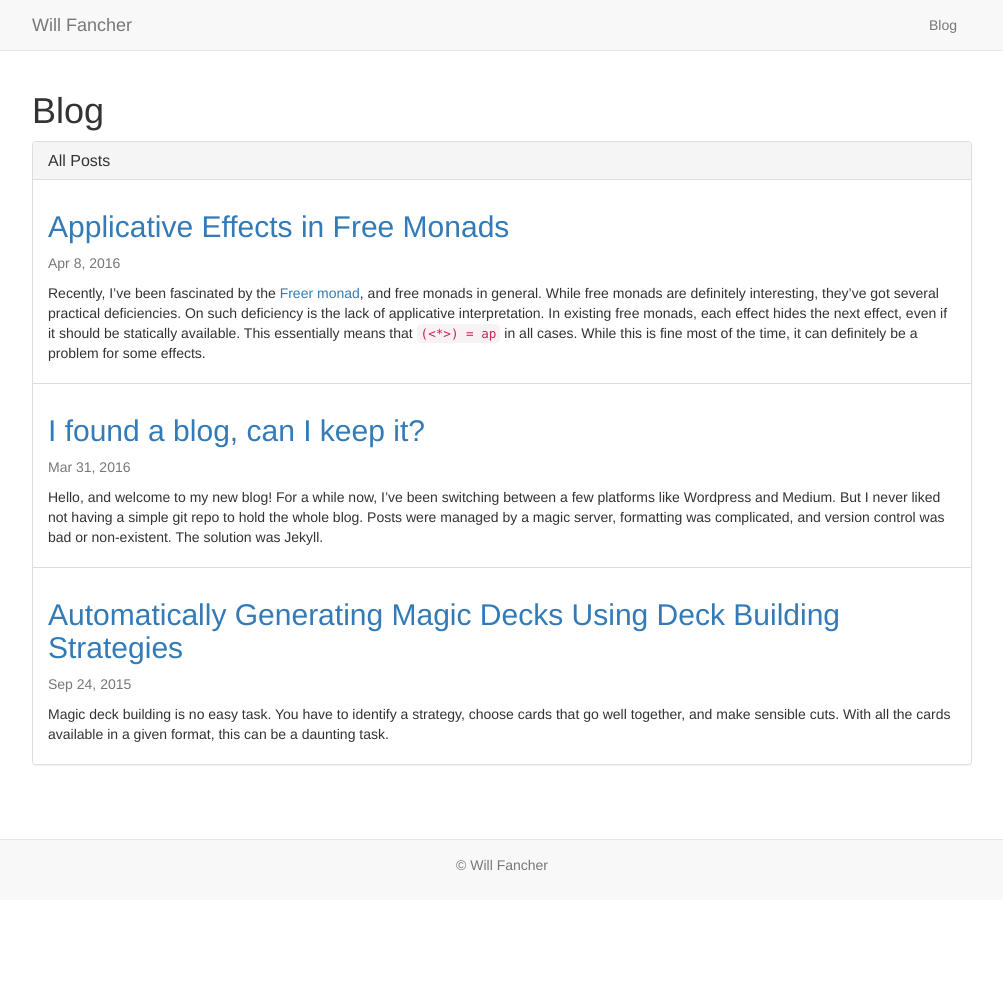
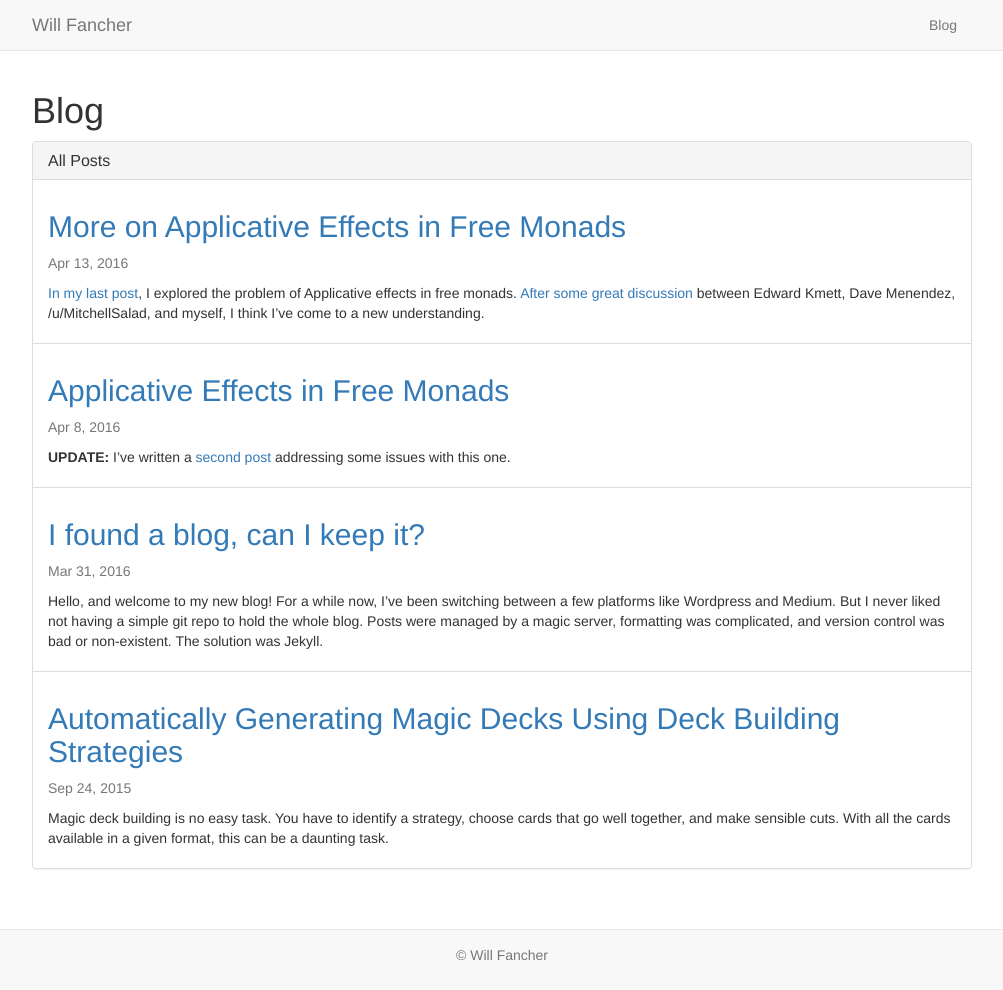
Before and after one commit to ElvishJerricco/elvishjerricco.github.io, a Jekyll site: the page built from blog.html, in a window 1280 px wide. Shown: the whole page, without its empty margins (138-1141 px from the left). Built offline with Jekyll 4.4.1, drawn with Linux system fonts in a browser that asks for light colours; before the commit the page ends 900 px from its top, so only the background shows below that; part of the change alters nothing that is shown.

Commit message:
Post: `More on Applicative Effects in Free Monads`

````diff
--- a/_posts/2016-04-08-applicative-effects-in-free-monads.md
+++ b/_posts/2016-04-08-applicative-effects-in-free-monads.md
@@ -4,6 +4,9 @@ title:  "Applicative Effects in Free Monads"
 date:   2016-04-08
 categories:
 ---
+**UPDATE:** I've written a [second post](http://elvishjerricco.github.io/2016/04/13/more-on-applicative-effects-in-free-monads.html)
+addressing some issues with this one.
+
 Recently, I've been fascinated by the
 [Freer monad](http://okmij.org/ftp/Haskell/extensible/more.pdf),
 and free monads in general.
--- /dev/null
+++ b/_posts/2016-04-13-more-on-aplicative-effects-in-free-monads.md
@@ -0,0 +1,145 @@
+---
+layout: post
+title:  "More on Applicative Effects in Free Monads"
+date:   2016-04-13
+categories:
+---
+[In my last post](http://elvishjerricco.github.io/2016/04/08/applicative-effects-in-free-monads.html),
+I explored the problem of Applicative effects in free monads.
+[After some great discussion](https://www.reddit.com/r/haskell/comments/4e0de9/applicative_effects_in_free_monads/)
+between Edward Kmett, Dave Menendez, /u/MitchellSalad, and myself,
+I think I've come to a new understanding.
+
+The core of the issue is that under my implementation,
+`(<*>)` was purposefully different than `ap`.
+Turns out, it's a law that `(<*>)` must be morally equivalent to `ap`.
+So if the two turn out effectively different, that's illegal.
+
+Dave Menendez gave a good counter example to the original post using `Const`.
+
+```haskell
+instance Monoid m => Applicative (Const m) where
+  pure _ = mempty
+  Const f <*> Const v = Const (f `mappend` v)
+
+liftFree (Const "a") <*>  liftFree (Const "b") = Free (Const "ab")
+liftFree (Const "a") `ap` liftFree (Const "b") = Free (Const "a")
+```
+
+As you can see, `(<*>)` gives a fundamentally different answer than `ap`.
+
+### Cheating on the Ap Test
+
+The truth is, `(<*>)` doesn't have to literally be assigned `ap`.
+`(<*>)` just has to be *morally* equivalent to `ap`.
+In the `Const` example, morally different results were computed.
+But in my original example with Haxl, the results were legal.
+The difference is that with `Const`,
+`(<*>)` is morally different than anything `ap` could ever do.
+It basically shouldn't be legal to interpret `Free (Const m)`.
+
+According to Edward Kmett, it's all up to interpretation!
+The solution is to provide a limited view into `Free`.
+If the interpreter of the free monad agrees to certain laws,
+then interpretation can be guaranteed valid.
+Essentially, we're shifting the burden of proof for `(<*>) = ap`
+to the interpreter.
+
+Let's recall the Applicative-optimized instance of Applicative for Free.
+
+```haskell
+instance Applicative f => Applicative (Free f) where
+  pure = Pure
+  Pure a <*> Pure b = Pure $ a b
+  Pure a <*> Free mb = Free $ fmap a <$> mb
+  Free ma <*> Pure b = Free $ fmap ($ b) <$> ma
+  Free ma <*> Free mb = Free $ fmap (<*>) ma <*> mb -- <- The important line
+```
+
+In that last line, `(<*>)` is used on the `f` Applicative.
+We're basically asking `f` to perform this computation.
+So we know that as long as `f` is being responsible with `(<*>)`,
+we will get a correct applicative computation.
+The question then, is how to use this to make a correct monadic computation?
+
+For a simple example, let's turn to [`retract`](https://hackage.haskell.org/package/free-4.12.4/docs/Control-Monad-Free.html#v:retract).
+This function doesn't actually need any porting to work with this `Free`.
+
+```haskell
+retract :: Monad f => Free f a -> f a
+retract (Pure a) = return a
+retract (Free as) = as >>= retract
+```
+
+If `(<*>) = ap` in `f`, which it has to, then all the work is done for us.
+There's no way to construct a computation that can misuse `(<*>)` and `ap` to
+break `f`'s monad laws.
+
+But what about examples where `f` isn't a monad?
+The simplest way to use these `f`s is with [`foldFree`](https://hackage.haskell.org/package/free-4.12.4/docs/Control-Monad-Free.html#v:foldFree).
+
+```haskell
+foldFree :: (Functor f, Monad m) => (forall x . f x -> m x) -> Free f a -> m a
+foldFree _ (Pure a)  = return a
+foldFree f (Free as) = f as >>= foldFree f
+```
+
+In the conventional `Free`, the first parameter is a natural transformation.
+Given any `f`, create a corresponding `m`,
+and `foldFree` will handle the monadic bits.
+But this interpreter won't work with the Applicative-optimized `Free`.
+Well, it will compile and run just fine.
+It just won't produce law-abiding results.
+Given that `f` is actually an Applicative,
+and `(<*>)` was used in the computation, it's possible that the natural
+transformation doesn't correctly transcribe applicative effects.
+If this is the case, we don't know for sure that the `m`s returned are correct,
+so we don't know that the result is equivalent to using `ap`.
+
+That natural transformation has to be something stronger.
+It has to preserve the meaning of applicative computations between `f` and `m`.
+So it needs to be an applicative homomorphism.
+That is, it needs to be a natural transformation that obeys these laws.
+
+```haskell
+hm :: (Applicative f, Applicative m) => f x -> m x
+hm (pure a) = pure a
+hm (f <*> g) = hm f <*> hm g
+```
+
+In code, the only change we can make is strengthening that `Functor` constraint.
+
+```haskell
+foldFree :: (Applicative f, Monad m) => (forall x . f x -> m x) -> Free f a -> m a
+foldFree _ (Pure a)  = return a
+foldFree f (Free as) = f as >>= foldFree f
+```
+
+We just have to take for granted that the user is supplying
+a natural transformation that obeys those laws.
+If it does,
+then we know that the meanings of applicative computations are being preserved.
+Then, as with `retract`, the rest is properly guaranteed by the monad laws.
+
+### Back to Freer
+
+So what about the `Freer` monad?
+Considering, once again, that we have a [free applicative](https://hackage.haskell.org/package/free-4.12.4/docs/Control-Applicative-Free.html),
+which takes any type of kind `* -> *`,
+we can get the freer monad the same way as before.
+
+```haskell
+type Freer f = Free (Ap f)
+```
+
+Now the interpreter's job is to take `Ap`,
+which is effectively a linked list of `f`s,
+and use those `f`s to make an applicative homomorphism.
+Now, we have a freer monad that turns any `* -> *` into a monad,
+and allows the interpreter to optimize applicative effects.
+
+It's still extremely slow.
+I plan to look into church encoding it to improve the performance.
+But I'm not sure if that will work well with `(<*>)`.
+Anyway, I'm very happy just knowing a solution for this exists.
+Let me know if I've made any other mistakes.
````
